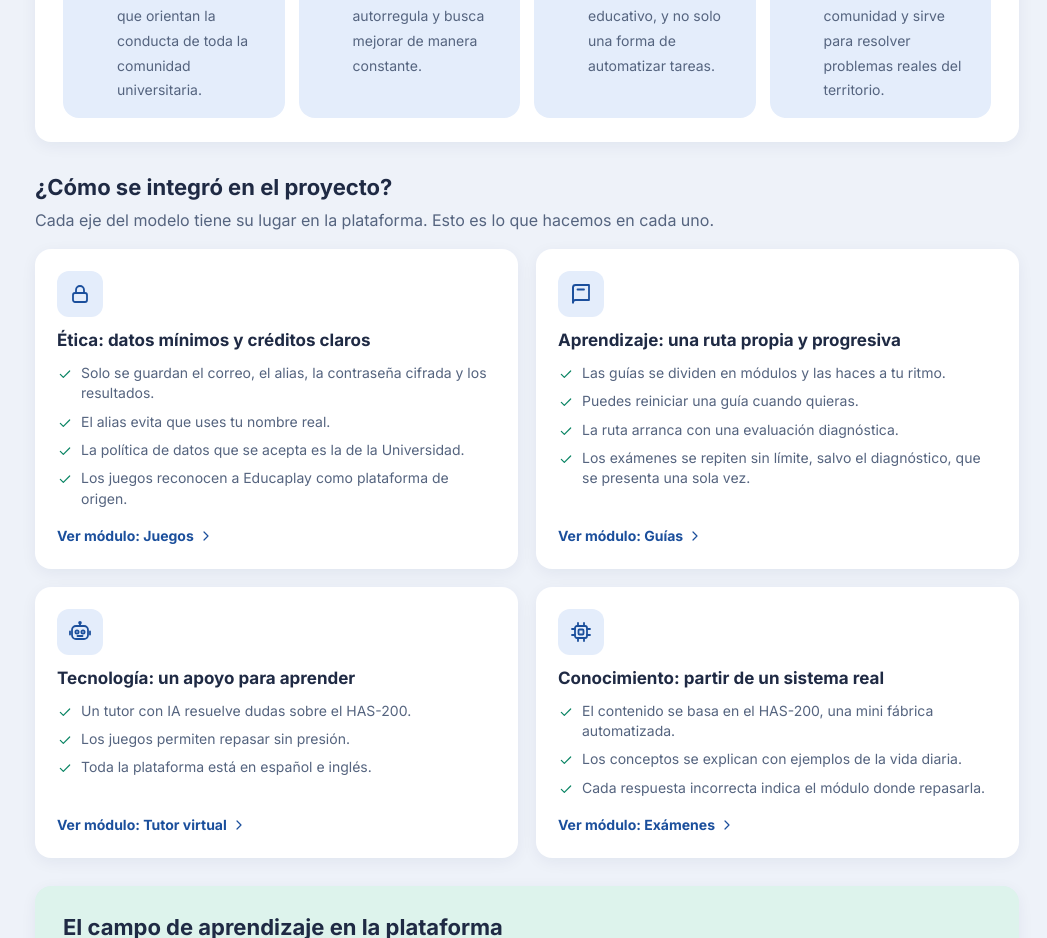
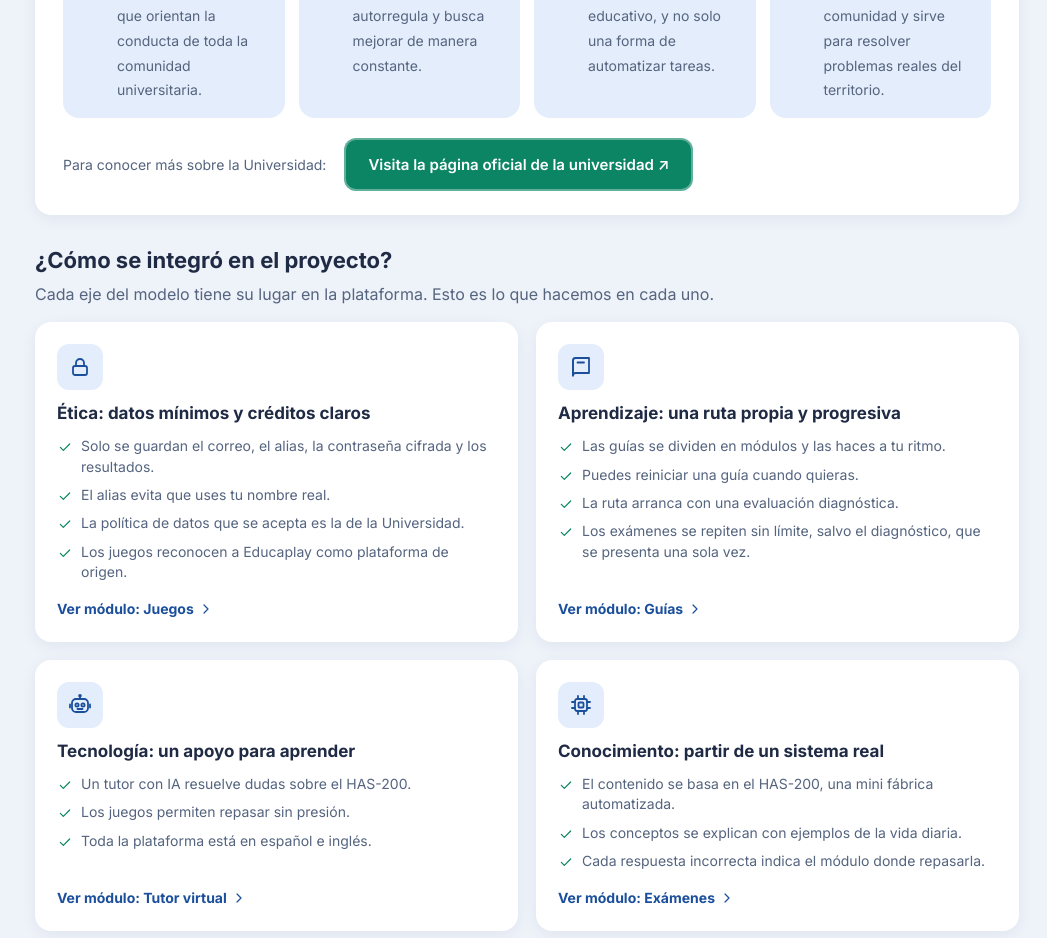
Before and after one commit to SkinnySanti/Pagina-Educativa-HAS-200, a Vue app in the folder frontend/: page /medit in a window 1280 px wide. Shown: the part 800-1738 px from the top of the page, without its empty margins (233-1280 px from the left). Built offline with nearby package versions, Linux system fonts and the light colour scheme; no server answers.

Commit message:
REFACTOR| Se agregó link de redireccionamiento y se modificó URL del libro en la page de MEDIT

```diff
--- a/frontend/src/components/medit/MeditAbout.vue
+++ b/frontend/src/components/medit/MeditAbout.vue
@@ -1,6 +1,6 @@
 <script setup>
 import { computed } from 'vue'
-import { EJES } from '../../config/medit'
+import { EJES, UNIVERSIDAD_URL } from '../../config/medit'
 import { useI18n } from '../../i18n'
 
 const { t } = useI18n()
@@ -22,6 +22,12 @@ const ejes = computed(() => t.value.medit.ejes)
         </div>
       </li>
     </ul>
+    <div class="official">
+      <p>{{ a.officialText }}</p>
+      <a class="btn btn-primary" :href="UNIVERSIDAD_URL" target="_blank" rel="noopener noreferrer">
+        {{ a.official }} ↗
+      </a>
+    </div>
   </section>
 </template>
 
@@ -43,6 +49,10 @@ em {
 .ejes b { display: block; font-size: 16px; margin-bottom: 2px; }
 .ejes span { font-size: 14px; line-height: 1.4; color: var(--ink-2); }
 
+.official { display: flex; flex-wrap: wrap; align-items: center; gap: 12px 18px; margin-top: 10px; }
+.official p { font-size: 14px; color: var(--ink-2); }
+a.btn { text-decoration: none; }
+
 @media (max-width: 1040px) { .ejes { grid-template-columns: repeat(2, minmax(0, 1fr)); } }
 @media (max-width: 560px) {
   .about { padding: 18px; }
--- a/frontend/src/config/medit.js
+++ b/frontend/src/config/medit.js
@@ -1,10 +1,14 @@
 // Estructura de la página MEDIT (/medit). Los textos viven en src/i18n/medit.es.js y medit.en.js,
 // con la misma clave `id`. Aquí solo van los datos que no se traducen: íconos, rutas y enlaces.
+
+// ►Sitio oficial de la Universidad: destino del botón «Visita la página oficial de la universidad»
+//   (debajo de los 4 ejes, en «¿Qué es el MEDIT?»). Cambia la URL aquí si hace falta; abre en pestaña nueva.
+export const UNIVERSIDAD_URL = 'https://www.ucundinamarca.edu.co/modelo-medit'
 
 // Los 4 ejes estructurales del MEDIT (se muestran en «¿Qué es el MEDIT?»).
 export const EJES = ['etica', 'aprendizaje', 'tecnologia', 'conocimiento']
 
-// Cómo se integró el MEDIT: un eje del modelo → una parte concreta de la plataforma.
+// ► Cómo se integró el MEDIT: un eje del modelo → una parte concreta de la plataforma.
 //   to: ruta interna a la que lleva el botón de la tarjeta.
 export const INTEGRACION = [
   { id: 'etica', icon: 'lock', to: '/juegos' },
@@ -24,7 +28,7 @@ export const CAMPO = [
 // ► Documentos oficiales de la Universidad (se abren en pestaña nueva).
 //   Para agregar uno: una fila aquí y su texto en `recursos.docs` de los archivos i18n, con la misma clave `id`.
 export const RECURSOS = [
-  { id: 'libro', url: 'https://www.ucundinamarca.edu.co/documents/rectoria/2023/LIBRO-MEDIT%20.pdf' },
+  { id: 'libro', url: 'https://www.ucundinamarca.edu.co/libro-medit-2025' },
   {
     id: 'cap3',
     url: 'https://www.ucundinamarca.edu.co/documents/rectoria/2024/CAP-3-LA-CIENCIA-TECNOLOGIA-INVESTIGACION-E-INNOVACION-EN-EL-MODELO-EDUCATIVO-DIGITAL-TRANSMODERN-MEDIT.pdf',
--- a/frontend/src/i18n/medit.en.js
+++ b/frontend/src/i18n/medit.en.js
@@ -15,6 +15,8 @@ export default {
     title: 'What is MEDIT?',
     text: 'The Transmodern Digital Educational Model (MEDIT in Spanish) guides the academic life of the Universidad de Cundinamarca. The Academic Council adopted it with Agreement 017 of December 3, 2019, and it aims to educate for life, democratic values, civility and freedom.',
     ejesTitle: 'Its four structural axes',
+    officialText: 'To learn more about the University:',
+    official: 'Visit the university’s official website',
   },
   ejes: {
     etica: { title: 'Ethics', text: 'Principles and values that guide the conduct of the whole university community.' },
--- a/frontend/src/i18n/medit.es.js
+++ b/frontend/src/i18n/medit.es.js
@@ -15,6 +15,8 @@ export default {
     title: '¿Qué es el MEDIT?',
     text: 'El Modelo Educativo Digital Transmoderno orienta la vida académica de la Universidad de Cundinamarca. El Consejo Académico lo adoptó con el Acuerdo 017 del 3 de diciembre de 2019 y busca educar para la vida, los valores democráticos, la civilidad y la libertad.',
     ejesTitle: 'Sus cuatro ejes estructurales',
+    officialText: 'Para conocer más sobre la Universidad:',
+    official: 'Visita la página oficial de la universidad',
   },
   ejes: {
     etica: { title: 'Ética', text: 'Principios y valores que orientan la conducta de toda la comunidad universitaria.' },
```
